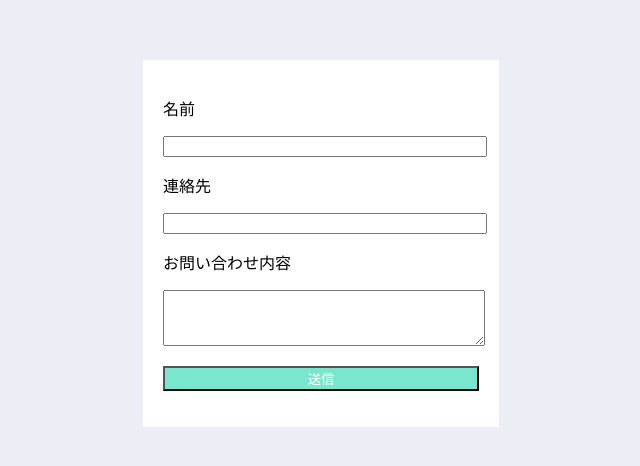
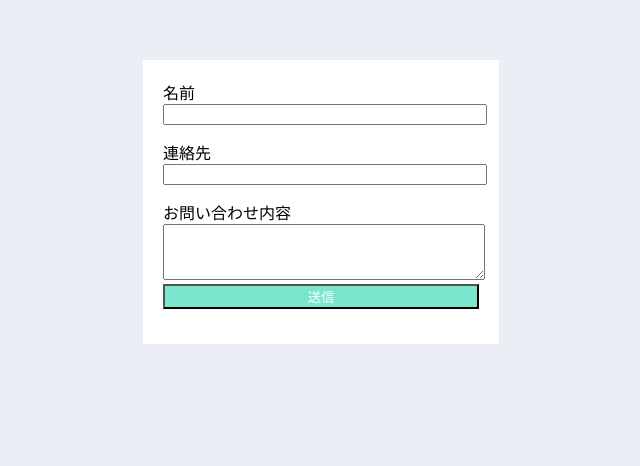
Before and after one commit to any1978/work1, a plain HTML site: page index.html in a window 1280 px wide. Shown: the part 148-614 px from the top of the page, without its empty margins (319-959 px from the left). Drawn offline with Linux system fonts and the light colour scheme.

Commit message:
ラベルに変更

```diff
--- a/index.html
+++ b/index.html
@@ -8,25 +8,16 @@
   </head>
   <body>
     <form action="#" method="post">
-      <P>名前</p>
-      <p>
-        <input type="text" name="name" size="40">
-      </p>
+      <label for="username">名前</label>
+      <input type="text" name="name" id="username">
 
-      <P>連絡先</p>
-      <p>
-        <input type="text" name="tel" size="40">
-      </p>
+      <label for="usertel">連絡先</label>
+      <input type="text" name="tel" id="usertel">
 
-      <P>お問い合わせ内容</p>
-      <p>
-        <textarea name="contact"></textarea>
-      </p>
-      <p>
-        <input type="submit" value="送信" class="btn">
-      </p>
+      <label for="contact">お問い合わせ内容</label>
+      <textarea name="contact" id="contact"></textarea>
+
+      <input type="submit" value="送信" class="btn">
     </form>
-
-
   </body>
 </html>
--- a/style.css
+++ b/style.css
@@ -22,7 +22,11 @@ textarea{
   min-height: 50px;
 }
 
-.btn{
+.btn {
   background-color: #7ae6ce;
-  color: #fff
+  color: #fff;
 }
+
+input{
+  margin-bottom: 15px;
+}
```
